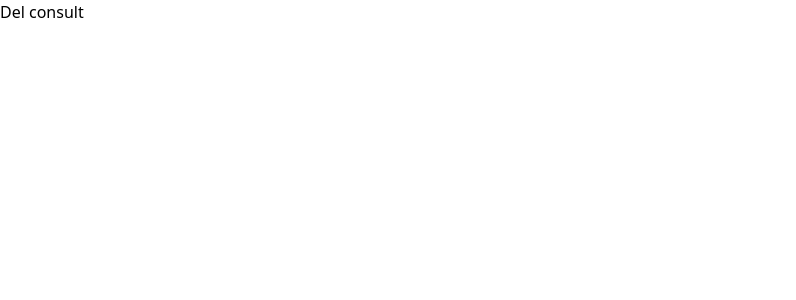
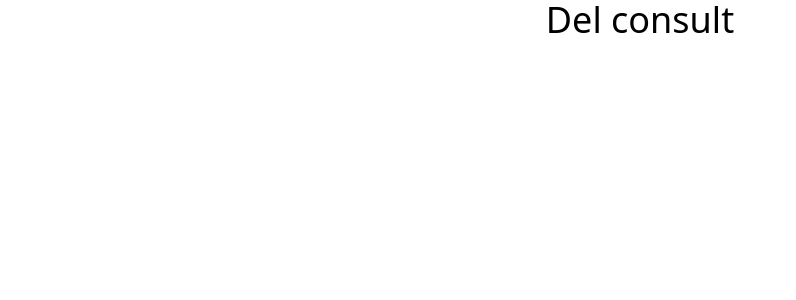
Before and after one commit to MicroStartup/del-consult, a React (Create React App) app: page / in a window 1280 px wide. Shown: the top 300 px of the page, without its empty margins (0-796 px from the left). Built offline with nearby package versions, Linux system fonts and the light colour scheme.

Commit message:
test tailwind

```diff
--- a/src/App.js
+++ b/src/App.js
@@ -2,7 +2,9 @@ import './App.css';
 
 function App() {
   return (
-    <h1>Del consult</h1>
+    <>
+      <h1 className="text-4xl text-center">Del consult</h1>
+    </>
   );
 }
 
```
